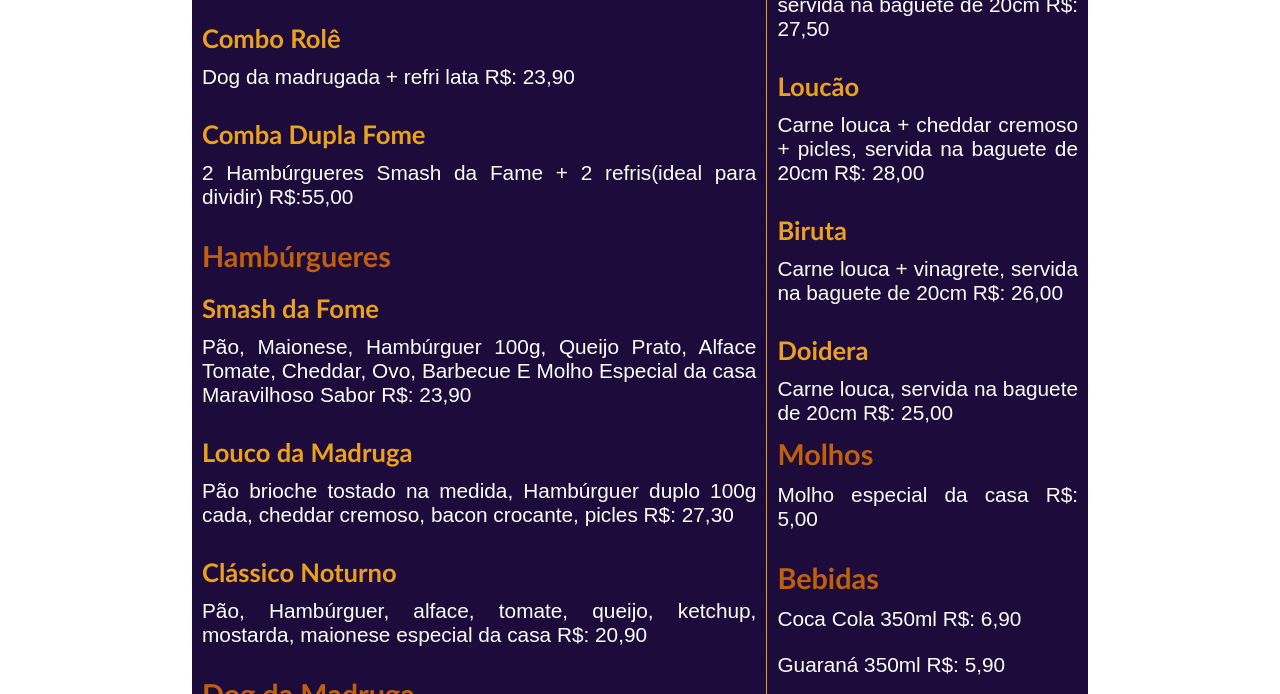
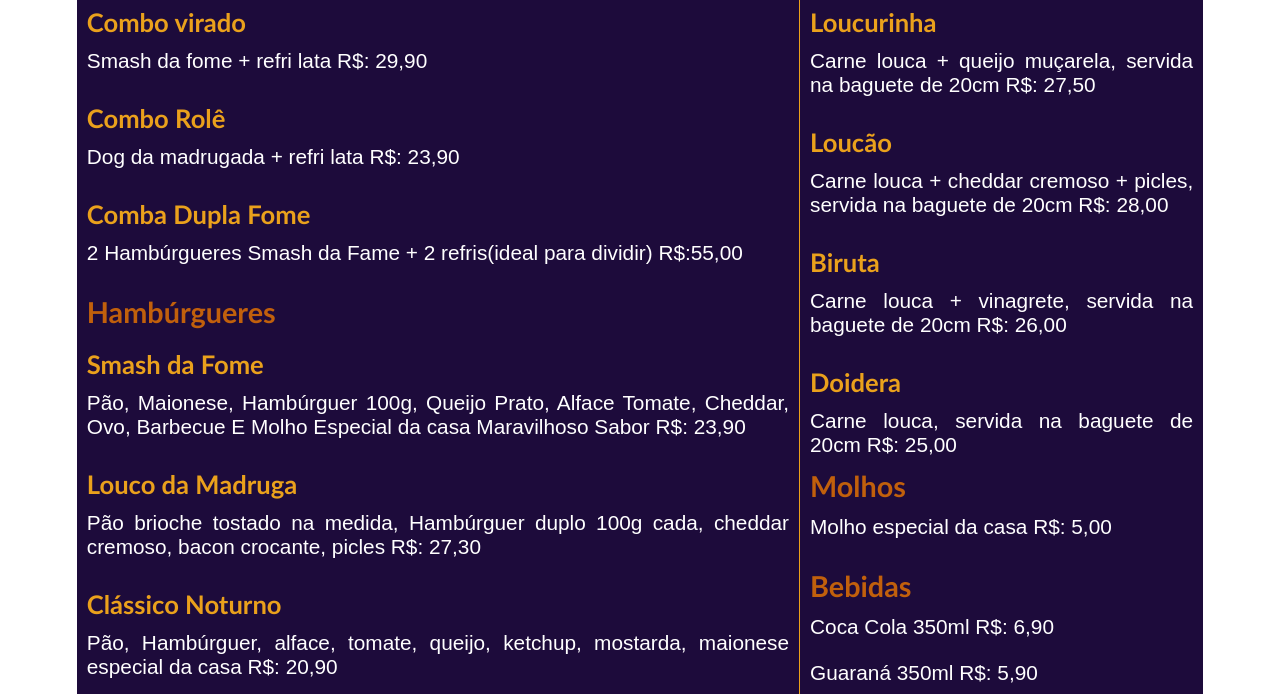
Before and after one commit to tcampossilva/turnodafome, a plain HTML site: page index.html in a window 1280 px wide. Shown: the part 456-1150 px from the top of the page. Drawn offline with Linux system fonts and the light colour scheme.

Commit message:
Update estilo.css
Arrumando a largura

```diff
--- a/css/estilo.css
+++ b/css/estilo.css
@@ -34,7 +34,7 @@ p{
 #principal{
     display: block;
     background-color: #1D0B3B;
-    width: 70vw;
+    width: 88vw;
     height: auto;
     margin: 0 auto;
     border-radius: 15px;
```
